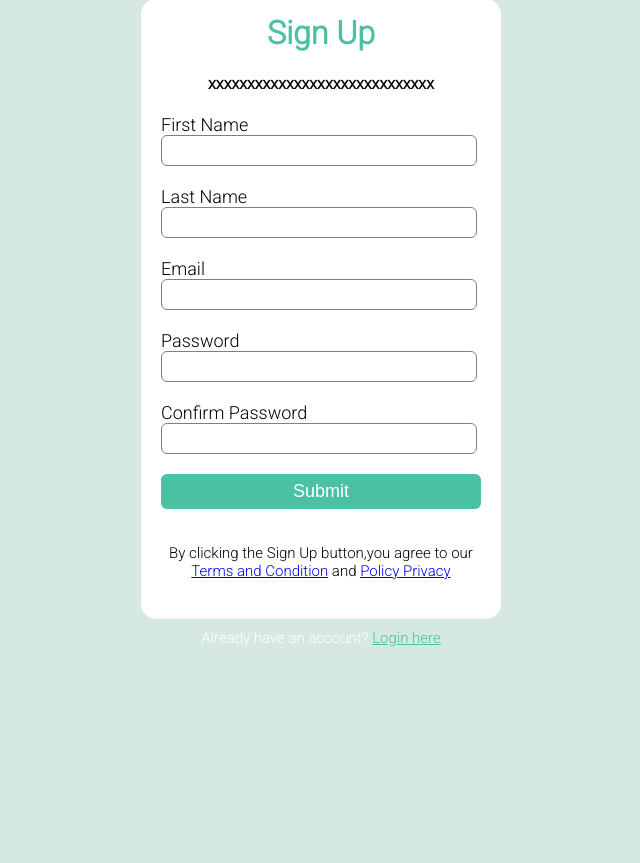
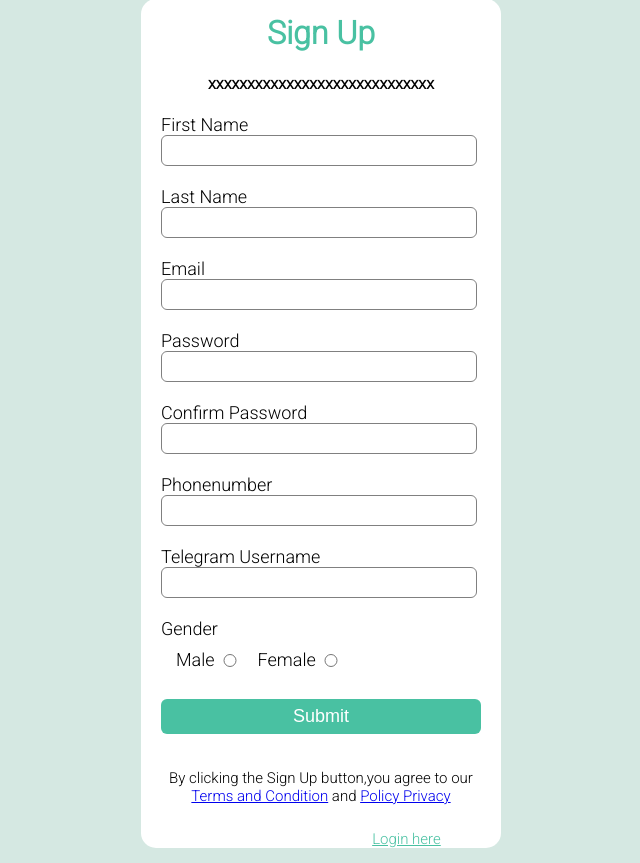
Before and after one commit to Yagth/AddisHouseRental, a PHP site: page /signup_page.html in a window 1280 px wide. Shown: the part 22-885 px from the top of the page, without its empty margins (319-959 px from the left). Before the commit the page ends 669 px from the top, so only its background shows below. Run offline with PHP 8.4, Linux system fonts and the light colour scheme.

Commit message:
Added more fields to sign up and fixed positioning of radio button

```diff
--- a/Frontend/pages/acc_css.css
+++ b/Frontend/pages/acc_css.css
@@ -5,11 +5,11 @@ body {
 
 .signup-box {
   width: 360px;
-    height: 620px;
+  min-height: 620px;
   margin: auto;
   background-color: white;
   border-radius: 3px;
-    border-radius:15px;
+  border-radius: 15px;
 }
 
 .login-box {
@@ -18,14 +18,14 @@ body {
   margin: auto;
   border-radius: 3px;
   background-color: white;
-    border-radius:15px;
+  border-radius: 15px;
 }
 
 h1 {
   text-align: center;
   padding-top: 15px;
   font-weight: 800;
-    color:#49c1a2
+  color: #49c1a2;
 }
 
 h4 {
@@ -60,6 +60,25 @@ body {
   color: white;
   font-size: 18px;
 }
+
+input[type="radio"] {
+  width: 20px;
+  padding: 0;
+}
+
+.radio-group {
+  height: 40px;
+  display: flex;
+  flex-direction: row;
+  align-items: center;
+}
+
+.radio-group label {
+  margin: 0;
+  margin-left: 5%;
+  padding: 0;
+}
+
 p {
   text-align: center;
   padding-top: 20px;
--- a/Frontend/pages/home_page.js
+++ b/Frontend/pages/home_page.js
@@ -19,5 +19,6 @@ forwardButton.addEventListener("click", () => {
 startButton = document.getElementById("start");
 startButton.addEventListener("click", () => {
   console.log("inside action listener");
-  window.location.href = "http://127.0.0.1:5500/Frontend/pages/login_page.html";
+  window.location.href =
+    "http://127.0.0.1:5500/Frontend/pages/signup_page.html";
 });
--- a/Frontend/pages/signup_page.html
+++ b/Frontend/pages/signup_page.html
@@ -14,24 +14,42 @@
       <h4>xxxxxxxxxxxxxxxxxxxxxxxxxxxxx</h4>
       <form>
         <label>First Name</label>
-        <input type="text" placeholder="" />
+        <input name="firstname" type="text" placeholder="" />
         <label>Last Name</label>
-        <input type="text" placeholder="" />
+        <input name="lastname" type="text" placeholder="" />
         <label>Email</label>
-        <input type="email" placeholder="" />
+        <input name="email" type="email" placeholder="" />
         <label>Password</label>
-        <input type="password" placeholder="" />
+        <input name="password" type="password" placeholder="" />
         <label>Confirm Password</label>
-        <input type="password" placeholder="" />
+        <input name="cpassword" type="password" placeholder="" />
+        <label>Phonenumber</label>
+        <input name="phonenumber" type="text" placeholder="" />
+        <label>Telegram Username</label>
+        <input name="telegram_username" type="text" placeholder="" />
+        <label>Gender</label>
+        <div class="radio-group">
+          <label for="male">Male</label>
+          <input
+            id="male"
+            name="gender"
+            value="male"
+            type="radio"
+            placeholder=""
+          />
+          <label for="female">Female</label>
+          <input id="female" name="gender" value="female" type="radio" />
+        </div>
         <input type="button" value="Submit" />
-      <closeform></closeform></form>
+        <closeform></closeform>
+      </form>
       <p>
         By clicking the Sign Up button,you agree to our <br />
         <a href="#">Terms and Condition</a> and <a href="#">Policy Privacy</a>
       </p>
+      <p class="para-2">
+        Already have an account? <a href="login.html">Login here</a>
+      </p>
     </div>
-    <p class="para-2">
-      Already have an account? <a href="login.html">Login here</a>
-    </p>
   </body>
 </html>
```
Also changed, not shown: Frontend/pages/signup.js (added). Lines whose indentation alone changed are shown as unchanged.
